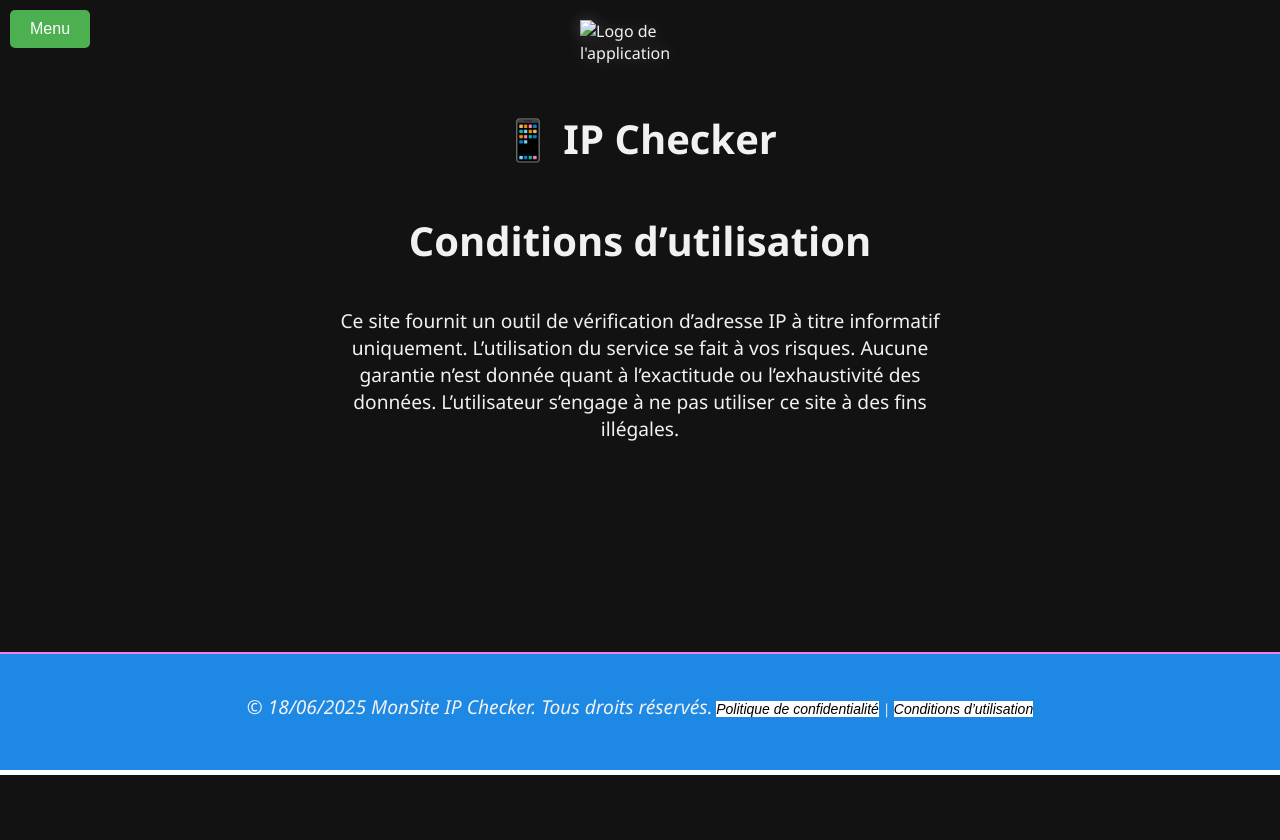
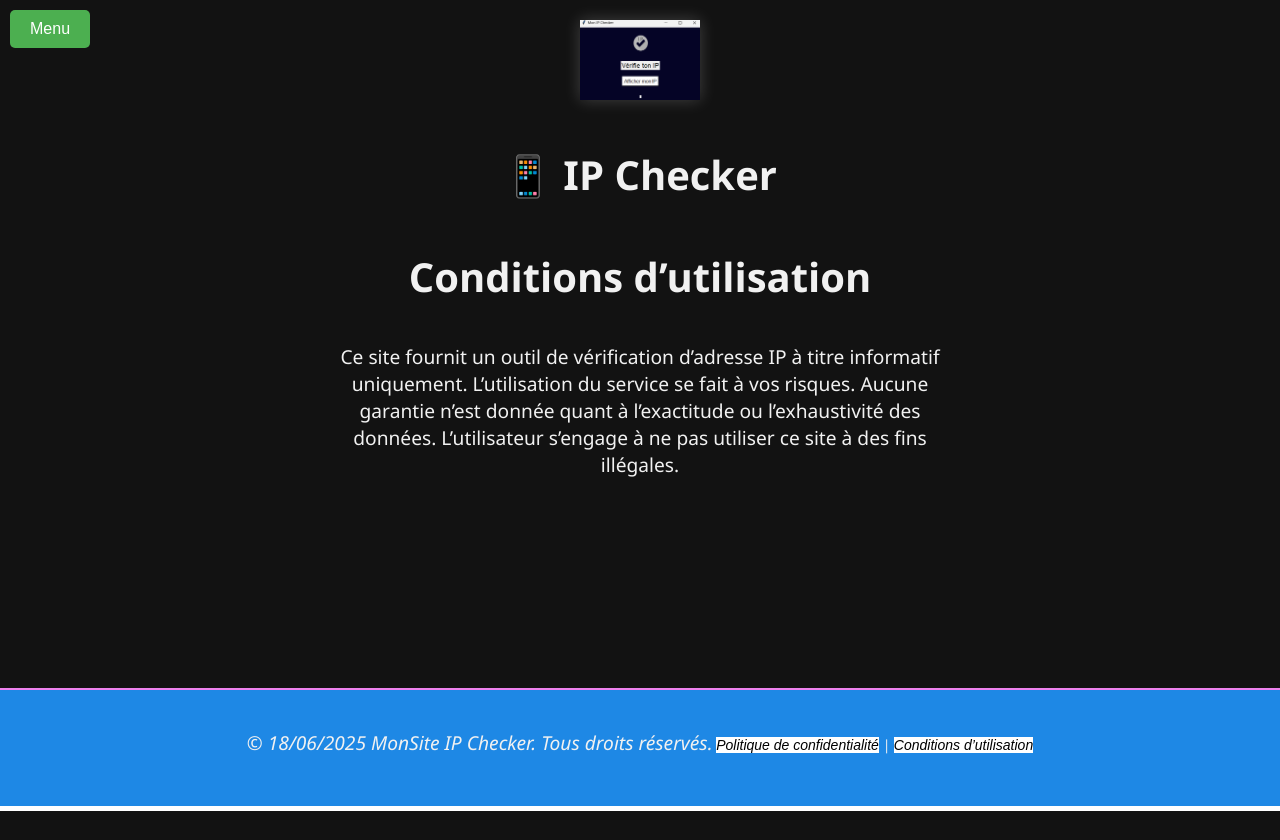
Before and after one commit to Dev501315/Ip-checker, a plain HTML site: page conditions.html in a window 1280 px wide. Drawn offline with Linux system fonts and the light colour scheme.

Commit message:
Update conditions.html

```diff
--- a/conditions.html
+++ b/conditions.html
@@ -72,7 +72,7 @@
 
 <body>
 <!-- Image du logo -->
-  <img src="images/logo.png" alt="Logo de l'application" class="app-logo" />
+  <img src="image/logo.png" alt="Logo de l'application" class="app-logo" />
 
 <!-- Titre de l'application -->
   <h1>📱 IP Checker</h1>
```
